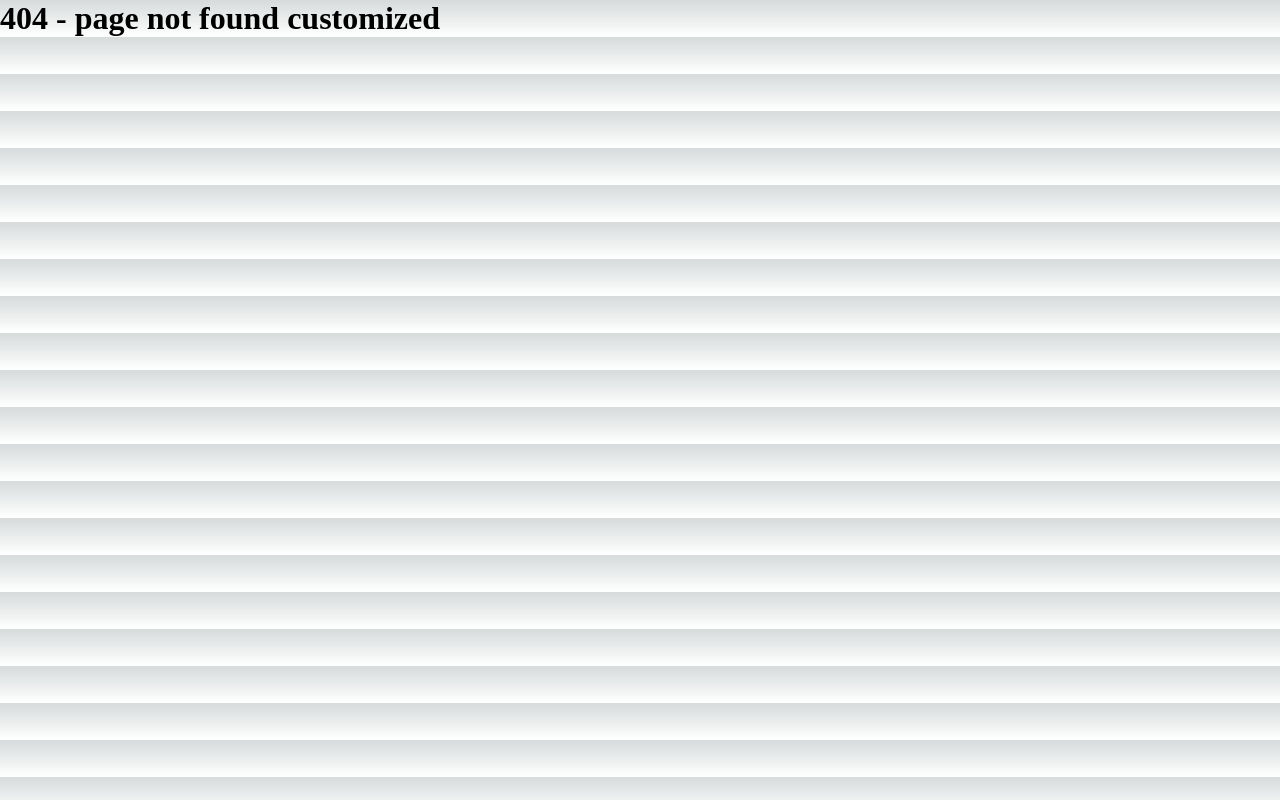
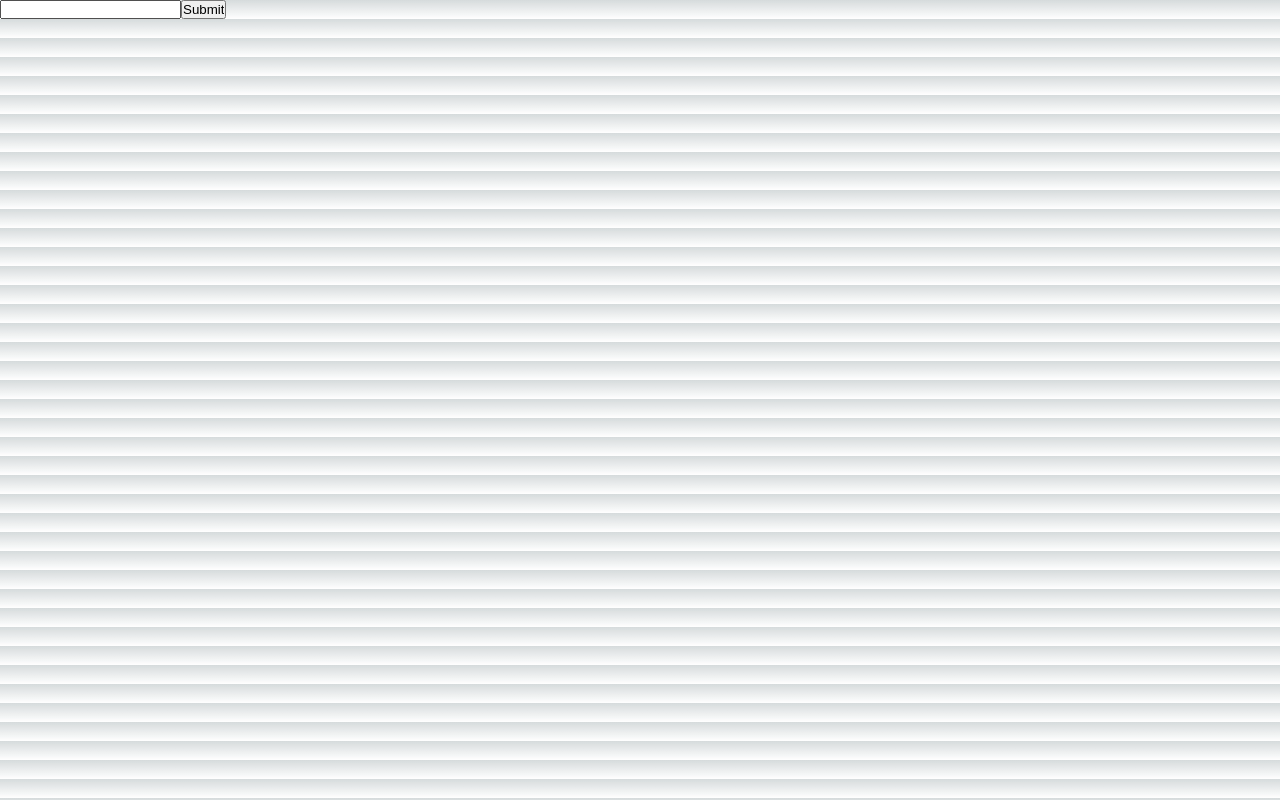
Before and after one commit to NaderiMo/ReactJs-Course-Feb2023, a Next.js app: page /App in a window 1280 px wide. Before the commit this address had no page. Built offline with nearby package versions, Linux system fonts and the light colour scheme.

Commit message:
hook form

```diff
--- a/package.json
+++ b/package.json
@@ -17,6 +17,7 @@
     "next": "13.3.2",
     "react": "18.2.0",
     "react-dom": "18.2.0",
+    "react-hook-form": "^7.43.9",
     "typescript": "5.0.4"
   }
 }
--- /dev/null
+++ b/pages/App.tsx
@@ -0,0 +1,21 @@
+import { useForm } from "react-hook-form";
+
+export default function App() {
+  const { register, handleSubmit } = useForm({
+    shouldUseNativeValidation: true,
+  });
+  const onSubmit = async (data: any) => {
+    console.log(data);
+  };
+
+  return (
+    <form onSubmit={handleSubmit(onSubmit)}>
+      <input
+        {...register("firstName", {
+          required: "Please enter your first name.",
+        })} // custom message
+      />
+      <input type="submit" />
+    </form>
+  );
+}
```
Also changed, not shown: pages/TestLogin.tsx (added, +21 -0 lines), 1 other file (tests, documents, lock files or other folders).
